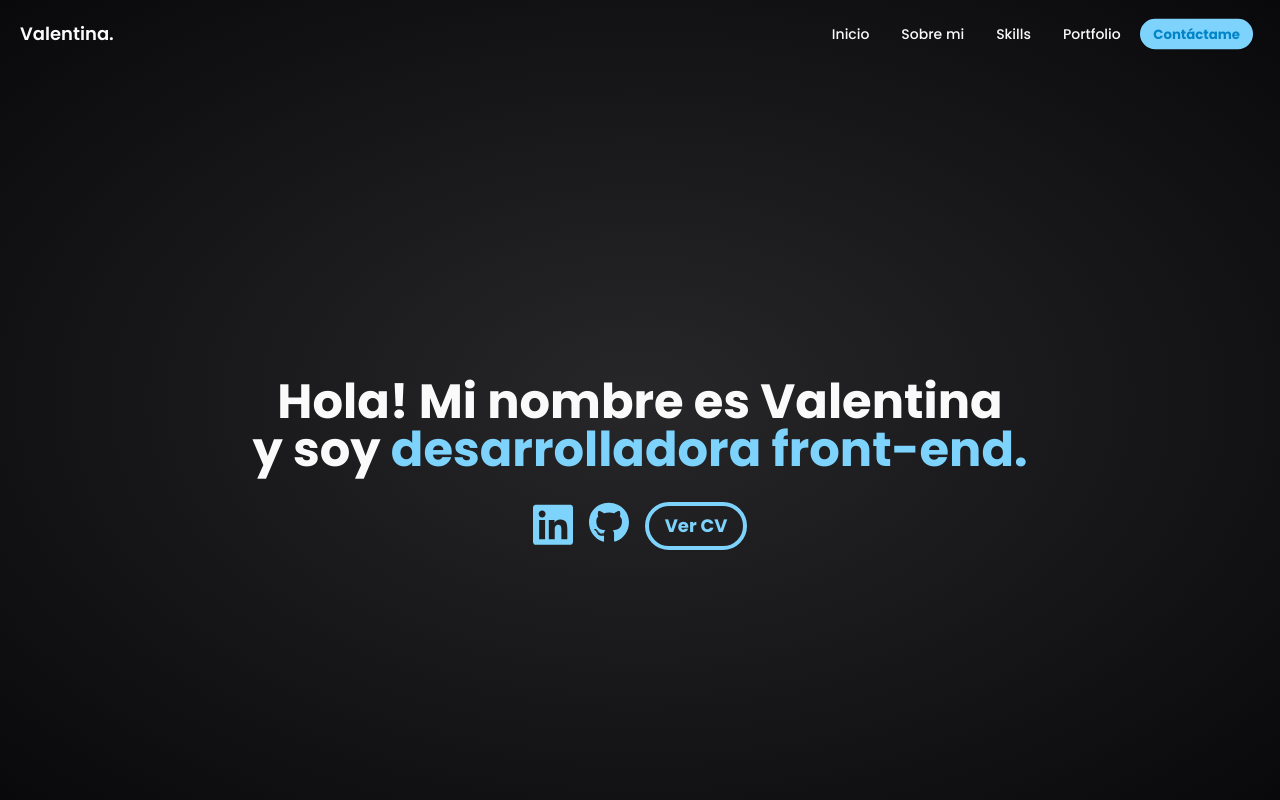
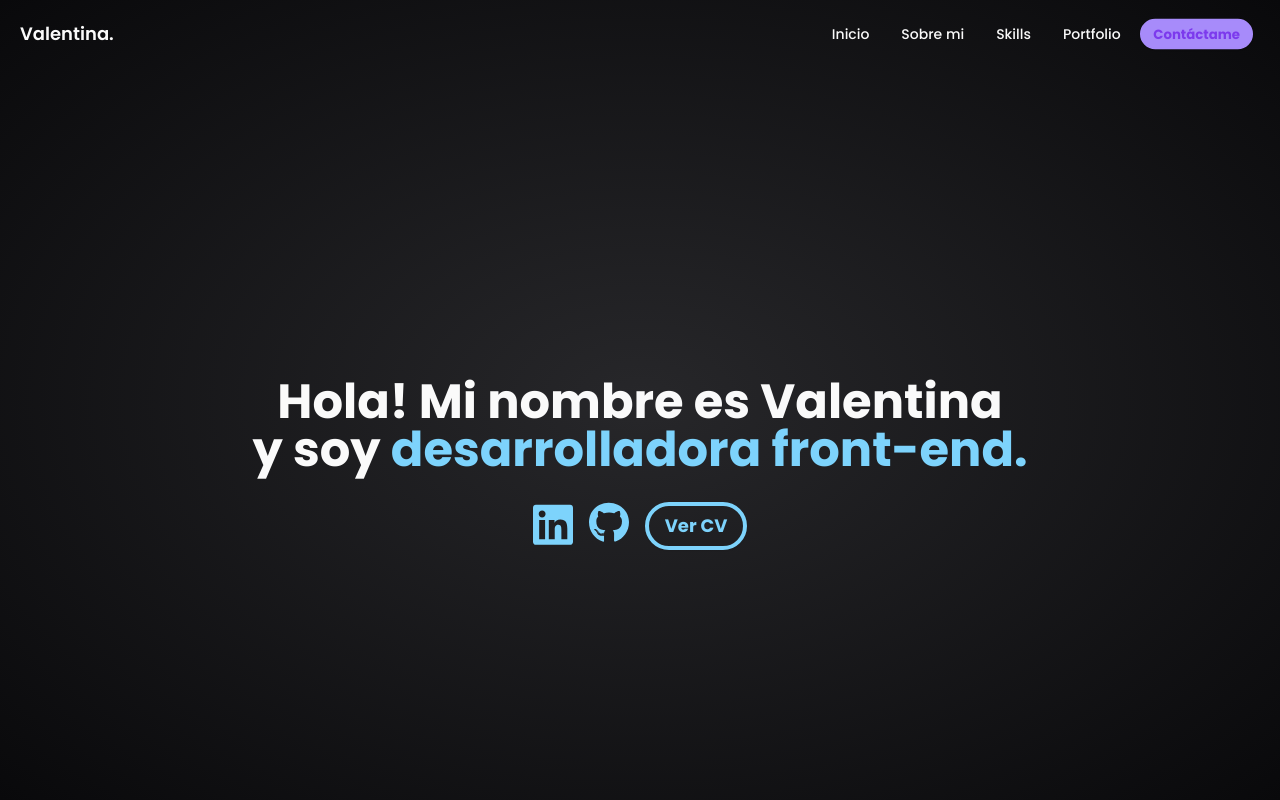
Before and after one commit to valeamayola/my-portfolio, a Next.js app: page / in a window 1280 px wide. Shown: the top 800 px of the page. Built offline with nearby package versions, Linux system fonts and the light colour scheme.

Commit message:
Update NavBar.tsx

```diff
--- a/src/app/components/NavBar.tsx
+++ b/src/app/components/NavBar.tsx
@@ -24,7 +24,7 @@ export default function NavBar() {
                     <li><a href="#about" className="font-medium text-zinc-50">Sobre mi</a></li>
                     <li><a href="#skills" className="font-medium text-zinc-50">Skills</a></li>
                     <li><a href="#portfolio" className="font-medium text-zinc-50">Portfolio</a></li>
-                    <a href="#contact" className="btn border-2 border-sky-300 btn-sm bg-sky-300 font-bold text-sky-600 rounded-full hover:bg-transparent hover:text-sky-300 hover:border-sky-300">Contáctame</a>
+                    <a href="#contact" className="btn border-2 border-violet-400 btn-sm bg-violet-400 font-bold text-violet-600 rounded-full hover:bg-transparent hover:text-violet-400 hover:border-violet-400">Contáctame</a>
                 </ul>
             </div>
         </div>
```
